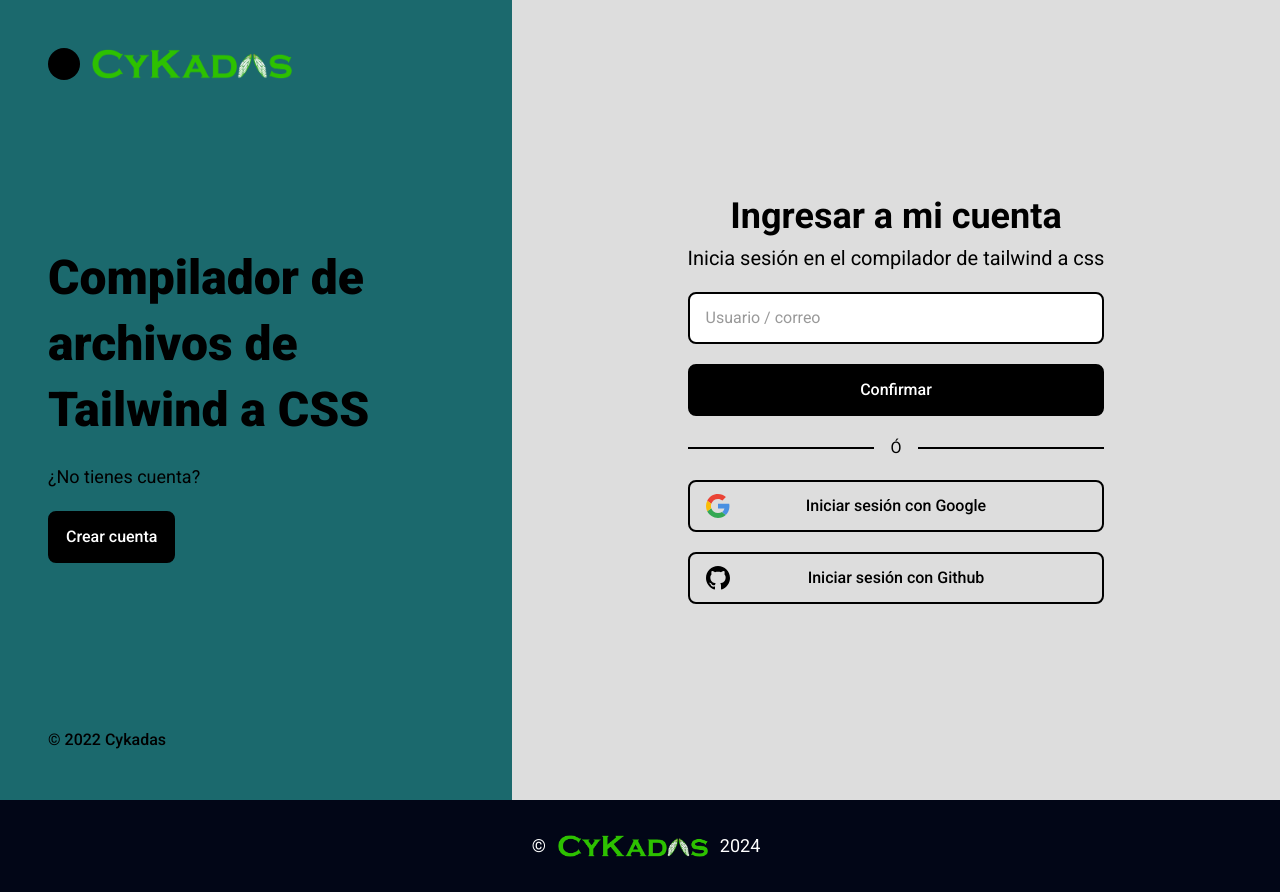
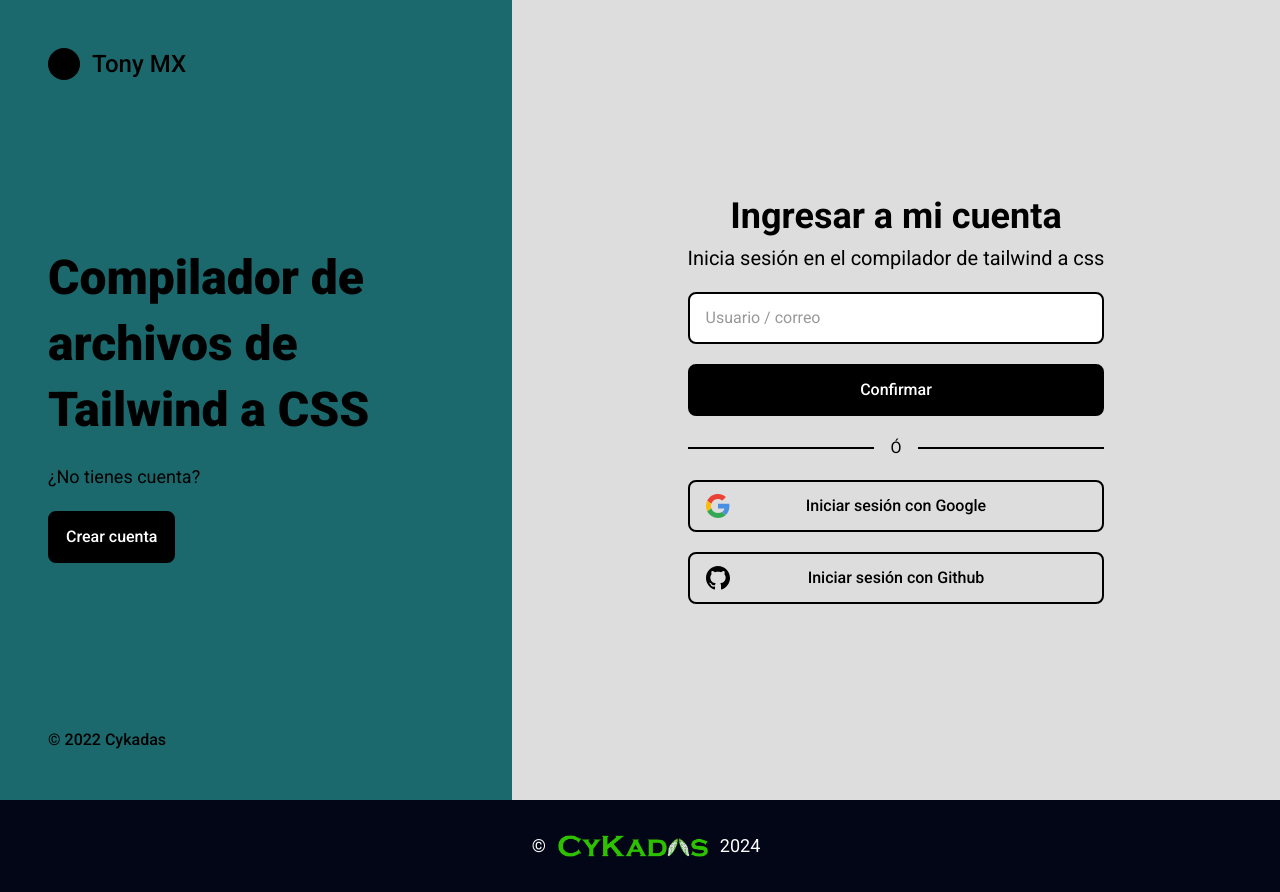
Before and after one commit to AntonioMP96/nextjs-docker-aws-ec2-test, a Next.js app: page /login in a window 1280 px wide. Built offline with nearby package versions, Linux system fonts and the light colour scheme.

Commit message:
- Cambio logo

```diff
--- a/app/login/page.tsx
+++ b/app/login/page.tsx
@@ -11,13 +11,8 @@ export default function Main() {
         <div className='hidden lg:flex flex-col justify-between bg-[#1b696d] lg:p-8 xl:p-12 lg:max-w-sm xl:max-w-lg'>
           <div className="flex items-center justify-start space-x-3">
             <span className="bg-black rounded-full w-8 h-8"></span>
-            <a href="#" className="font-medium text-xl">
-              <Image
-              src={'/logo_cykadas.png'}
-              height={100}
-              width={200}
-              alt="Cykadas"
-              />
+            <a href="#" className="font-medium text-2xl">
+              Tony MX
             </a>
           </div>
           <div className='space-y-5'>
```
